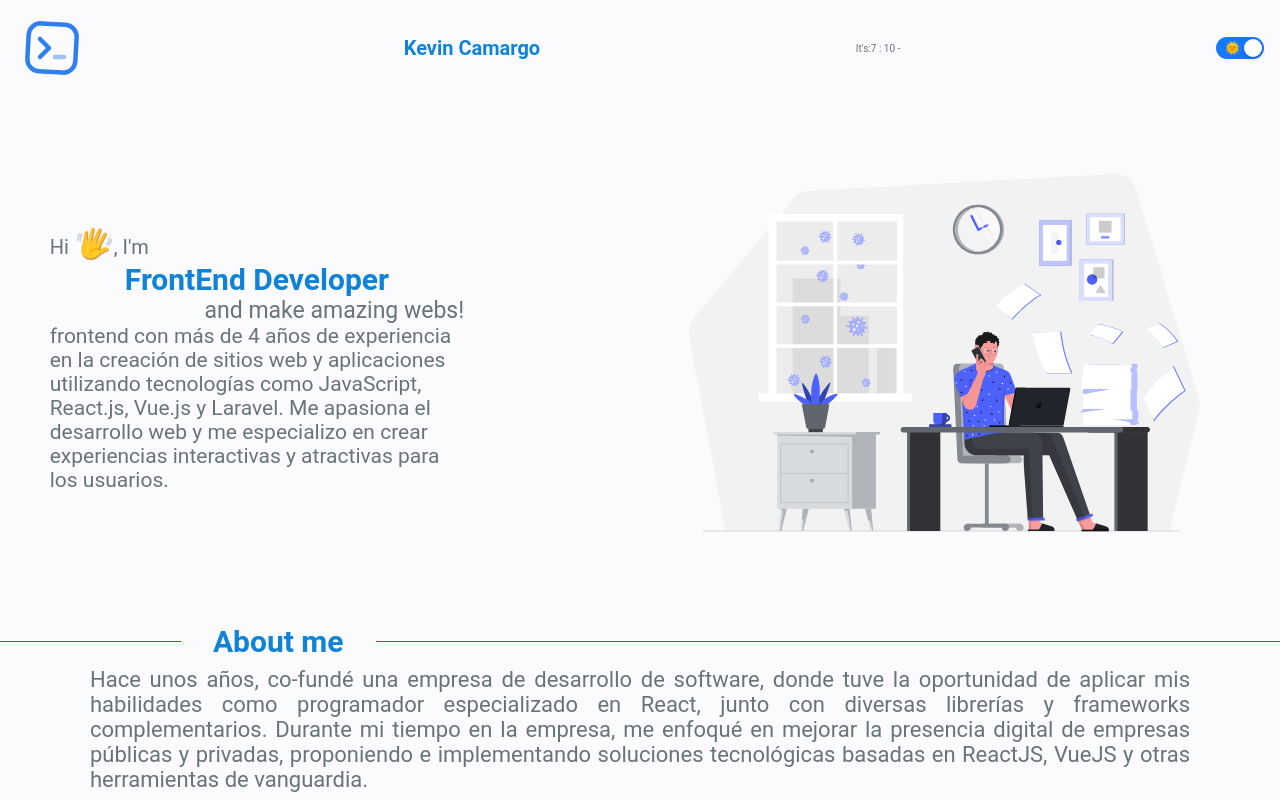
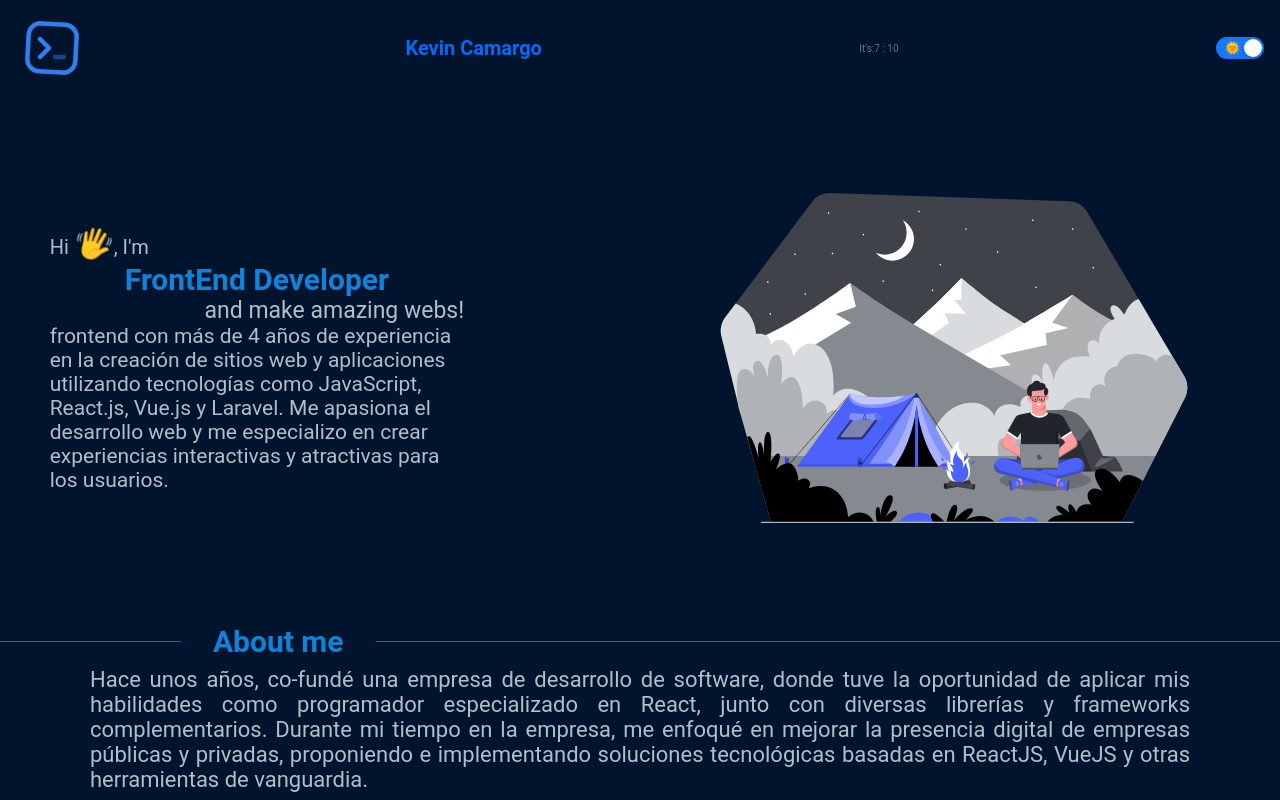
Before and after one commit to kevocam/kevo-portfolio, a Next.js app: page / in a window 1280 px wide. Shown: the top 800 px of the page. Built offline with nearby package versions, Linux system fonts and the light colour scheme.

Commit message:
fix paths

```diff
--- a/package.json
+++ b/package.json
@@ -22,6 +22,7 @@
     "react-dom": "18.2.0",
     "react-helmet": "^6.1.0",
     "sass": "^1.63.6",
+    "sharp": "^0.32.4",
     "sitemap": "^7.1.1",
     "typescript": "5.1.3"
   }
--- a/src/components/Header/index.jsx
+++ b/src/components/Header/index.jsx
@@ -60,9 +60,7 @@ function Header({ onChange, banner, bannerTheme }) {
 
       <h1>Kevin Camargo</h1>
 
-      <span>
-        {banner} - {bannerTheme}
-      </span>
+      <span>{banner}</span>
 
       <Switch
         className="fade-in header__toggle"
--- a/src/pages/index.jsx
+++ b/src/pages/index.jsx
@@ -8,11 +8,11 @@ import Title from "../components/Title";
 import Footer from "../components/Footer";
 import Tecnologies from "../components/Tecnologies";
 import Hero from "../components/Hero";
-import Contact from "../components/Contact";
+import icon from "../assets/kevincamargo.svg";
 import "../style/style.scss";
 import { Helmet } from "react-helmet";
 
-const index = () => {
+const Home = () => {
   const [theme, setTheme] = useState(false);
   const [time, setTime] = useState("");
   const [banner, setBanner] = useState("");
@@ -24,7 +24,7 @@ const index = () => {
     const minutes = currentTime.getMinutes();
     const isDarkMode = hour > 18;
 
-    setTheme(isDarkMode);
+    setTheme(!isDarkMode);
 
     setBanner(`It's:${hour} : ${minutes}`);
     return hour;
@@ -77,4 +77,4 @@ const index = () => {
   );
 };
 
-export default index;
+export default Home;
```
Also changed, not shown: src/pages/Contact.jsx (deleted, +0 -7 lines), 1 other file (tests, documents, lock files or other folders).
